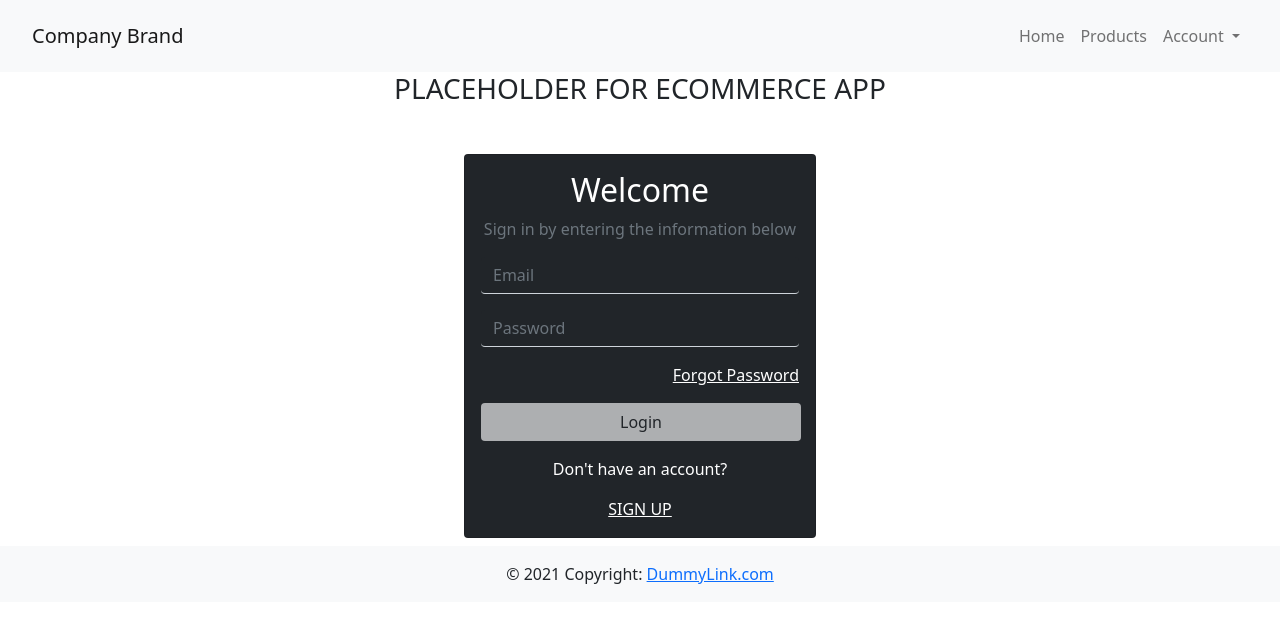
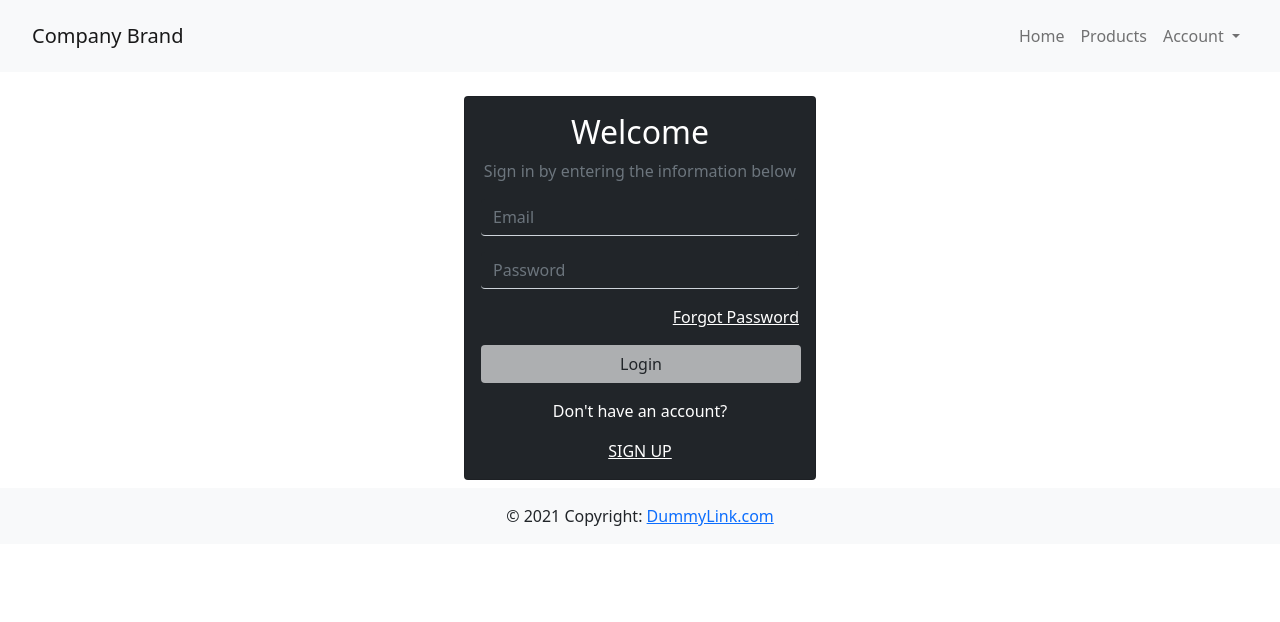
Before and after one commit to Bm2pires/team6-ecommerce-angular-app, an Angular app: page /login in a window 1280 px wide. Shown: the top 622 px of the page. Built offline with nearby package versions, Linux system fonts and the light colour scheme.

Commit message:
removed placeholder on login component

```diff
--- a/src/app/components/login/login.component.html
+++ b/src/app/components/login/login.component.html
@@ -1,4 +1,3 @@
-<h3 class="text-center mt mb-5">PLACEHOLDER FOR ECOMMERCE APP</h3>
 <div class="card bg-dark mx-auto mt-4 mb-2" style="width: 22rem;">
     <div class="card-body text-center">
         <!-- insert img here if necessary -->
```
